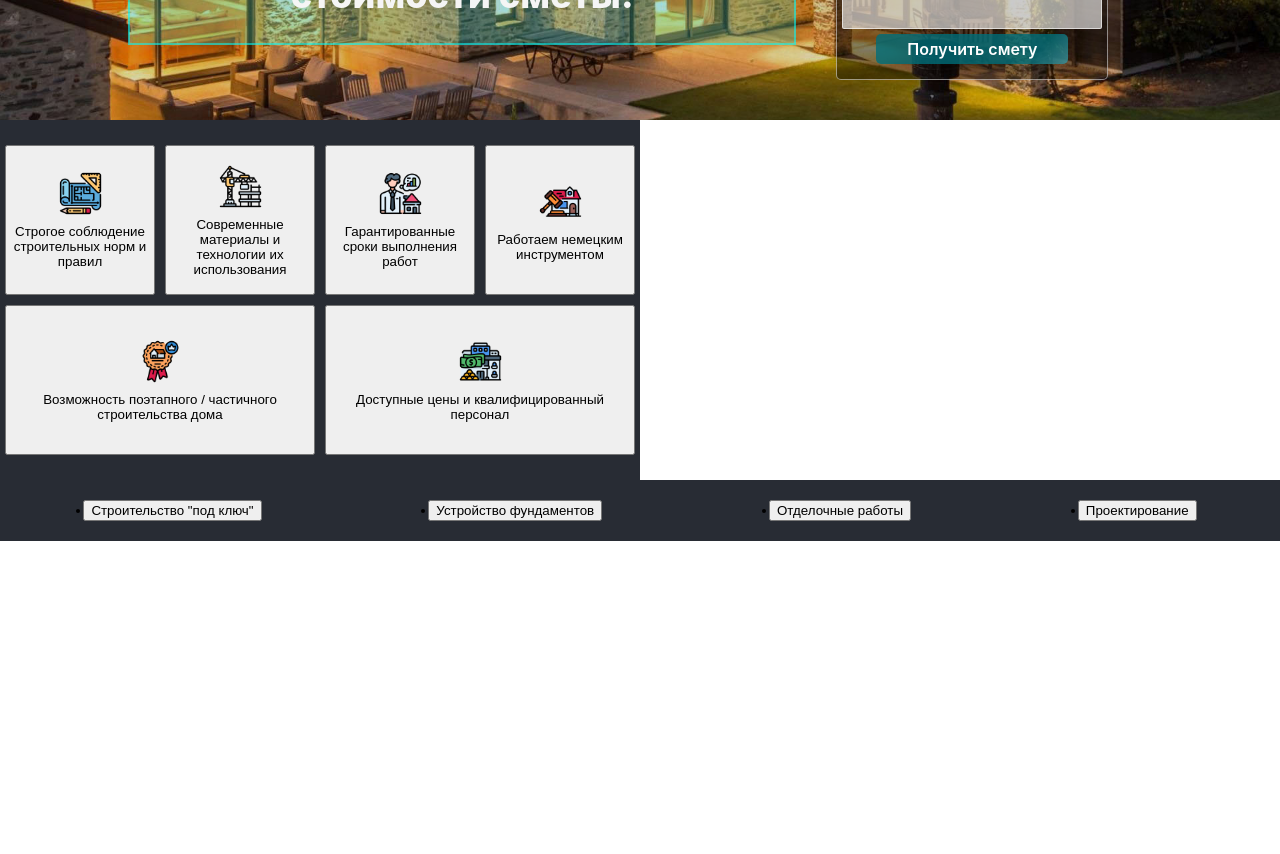
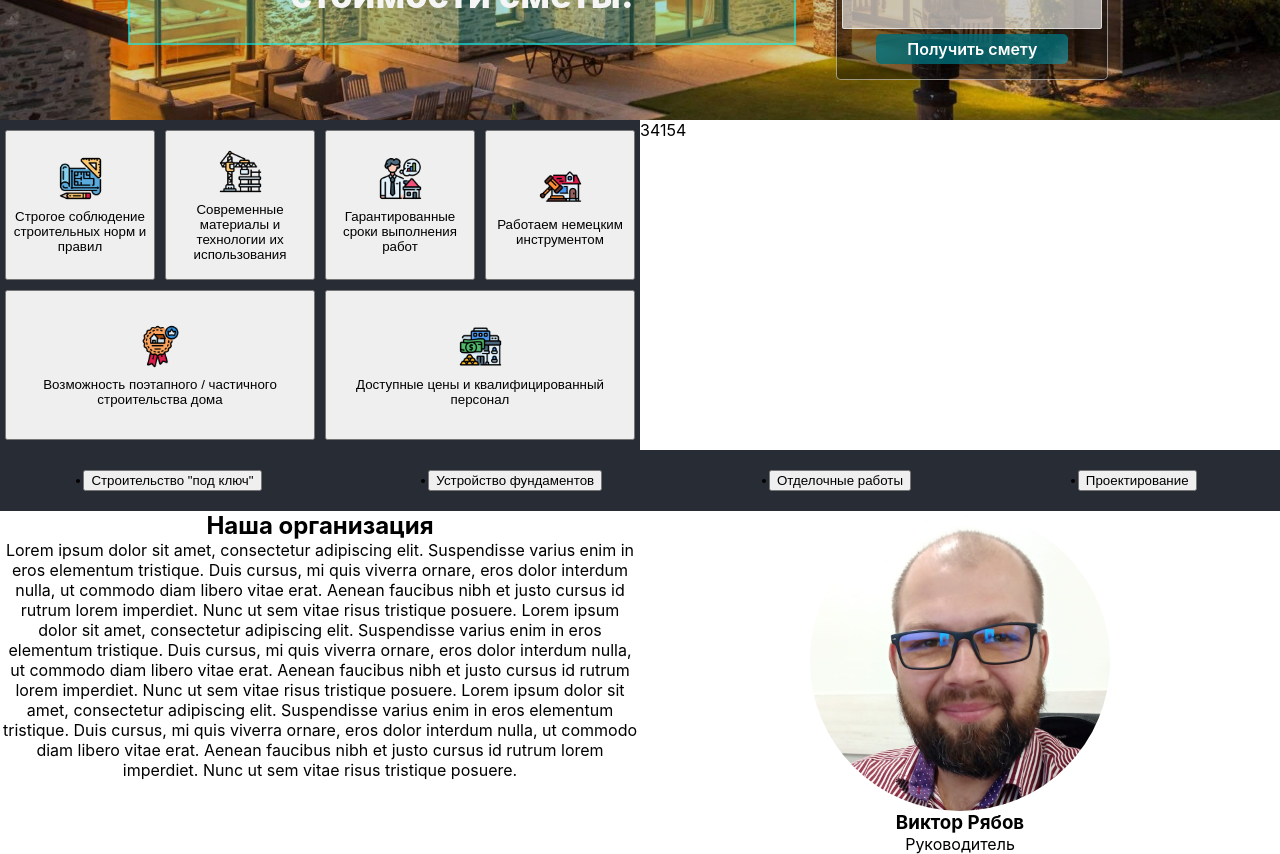
Before and after one commit to Viktor-Ryabov/building_company, a React (Create React App) app: page / in a window 1280 px wide. Shown: the part 340-1194 px from the top of the page. Before the commit the page ends 881 px from the top, so only its background shows below. Built offline with nearby package versions, Linux system fonts and the light colour scheme.

Commit message:
added ceo

```diff
--- a/src/Components/About/About.js
+++ b/src/Components/About/About.js
@@ -1,23 +1,42 @@
 import Styles from "./About.module.css";
-import foto from "../../img/ceo.jpg";
+import foto from "../../img/ceo.jpeg";
 
 const About = () => {
     return (
         <section className={Styles.about}>
             <article className={Styles.article}>
                 <h2 className={Styles.h2}>Наша организация</h2>
-                <p className={Styles.text}>Lorem ipsum dolor sit amet, consectetur adipiscing elit. Suspendisse varius enim in eros elementum tristique. Duis cursus, mi quis viverra ornare, eros dolor interdum nulla, ut commodo diam libero vitae erat. Aenean faucibus nibh et justo cursus id rutrum lorem imperdiet. Nunc ut sem vitae risus tristique posuere.</p>
+                <p className={Styles.text}>
+                    Lorem ipsum dolor sit amet, consectetur adipiscing elit.
+                    Suspendisse varius enim in eros elementum tristique. Duis
+                    cursus, mi quis viverra ornare, eros dolor interdum nulla,
+                    ut commodo diam libero vitae erat. Aenean faucibus nibh et
+                    justo cursus id rutrum lorem imperdiet. Nunc ut sem vitae
+                    risus tristique posuere.
+                    Lorem ipsum dolor sit amet, consectetur adipiscing elit.
+                    Suspendisse varius enim in eros elementum tristique. Duis
+                    cursus, mi quis viverra ornare, eros dolor interdum nulla,
+                    ut commodo diam libero vitae erat. Aenean faucibus nibh et
+                    justo cursus id rutrum lorem imperdiet. Nunc ut sem vitae
+                    risus tristique posuere.
+                    Lorem ipsum dolor sit amet, consectetur adipiscing elit.
+                    Suspendisse varius enim in eros elementum tristique. Duis
+                    cursus, mi quis viverra ornare, eros dolor interdum nulla,
+                    ut commodo diam libero vitae erat. Aenean faucibus nibh et
+                    justo cursus id rutrum lorem imperdiet. Nunc ut sem vitae
+                    risus tristique posuere.
+                </p>
             </article>
 
             <div className={Styles.author}>
-                <img alt="шеф"className={Styles.photo} src={foto}/>
-
-                <div>
-                    <h3 className={Styles.name}></h3>
-                    <p className={Styles.post}></p>
-                </div>
-
+                <div className={Styles.photo} />
+                <>
+                    <h3 className={Styles.name}>Виктор Рябов</h3>
+                    <p className={Styles.post}>Руководитель</p>
+                </>
             </div>
         </section>
     );
 };
+
+export default About;
--- a/src/Components/About/About.module.css
+++ b/src/Components/About/About.module.css
@@ -1,11 +1,14 @@
 .about{
     margin: 0;
     padding: 0;
+    display: flex;
+    flex-direction: row;
 }
 
 .article{
     margin: 0;
     padding: 0;
+    width: 50%;
 }
 
 .h2{
@@ -21,11 +24,22 @@
 .author{
     margin: 0;
     padding: 0;
+    width: 50%;
+    display: flex;
+    flex-direction: column;
+    align-items: center;
+    justify-content: center;
 }
 
 .photo{
     margin: 0;
     padding: 0;
+    background-image: url("../../img/ceo.jpeg");
+    background-position: 0 -60px;
+    background-size: 100%;
+    width: 300px;
+    height: 300px;
+    border-radius: 50%;
 }
 
 .name{
--- a/src/Components/App/App.js
+++ b/src/Components/App/App.js
@@ -2,6 +2,7 @@ import './App.css';
 import Header from '../Header/Header.js';
 import Benefit from "../Benefit/Benefit.js"
 import TopMenu from '../TopMenu/TopMenu.js';
+import About from "../About/About.js"
 
 function App() {
   return (
@@ -13,7 +14,7 @@ function App() {
 
       <TopMenu/>
 
-
+      <About/>
 
     </div>
   );
--- a/src/Components/Benefit/Benefit.js
+++ b/src/Components/Benefit/Benefit.js
@@ -8,8 +8,8 @@ import stage from "../../img/stage.png";
 
 const Benefit = () => {
     return (
-        <>
-            <ul className={Styles.menu}>
+        <section className={Styles.main}>
+            <ul className={Styles.benefit}>
                 <button className={Styles.listElement}>
                     <img src={norms} alt="нормы" className={Styles.imageFoto} />
                     <li>Строгое соблюдение строительных норм и правил</li>
@@ -45,8 +45,8 @@ const Benefit = () => {
                     <li>Доступные цены и квалифицированный персонал</li>
                 </button>
             </ul>
-            <section></section>
-        </>
+            <section>34154</section>
+        </section>
     );
 };
 
--- a/src/Components/Benefit/Benefit.module.css
+++ b/src/Components/Benefit/Benefit.module.css
@@ -1,6 +1,15 @@
-.menu {
+.main {
     margin: 0;
-    padding: 20px 0 20px 0;
+    padding: 0;
+    display: flex;
+    flex-direction: row;
+}
+
+
+
+.benefit {
+    margin: 0;
+    padding: 5px 0 5px 0;
     width: 50%;
     display: flex;
     flex-direction: row;
@@ -8,10 +17,9 @@
     justify-content: space-around;
     background-color: #282c34;
     flex-wrap: wrap;
-
 }
 
-.listElement{
+.listElement {
     margin: 5px;
     padding: 0;
     list-style: none;
@@ -25,8 +33,17 @@
     opacity: 0.8;
 }
 
-.imageFoto{
+.imageFoto {
     margin: 0 0 5px 0;
     padding: 0;
-    width: 45px;
+    max-width: 45px;
 }
+
+@media screen and (max-width: 680px) {
+    .main {
+        flex-direction: column;
+    }
+    .benefit{
+        width: 100%;
+    }
+}
```
Also changed, not shown: src/img/ceo.jpeg (added), src/img/ceo.jpg (deleted).
